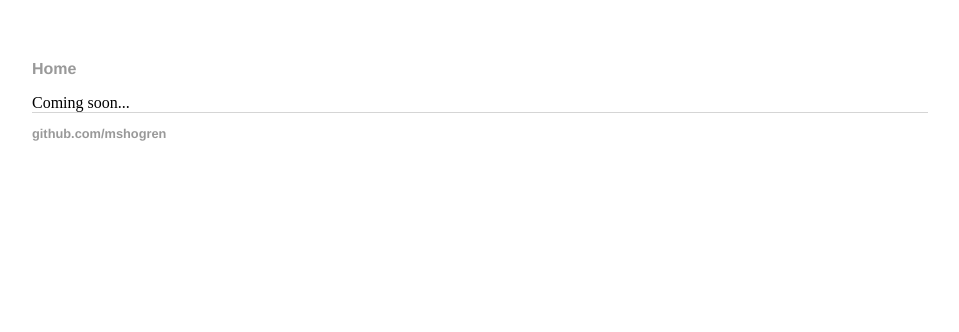
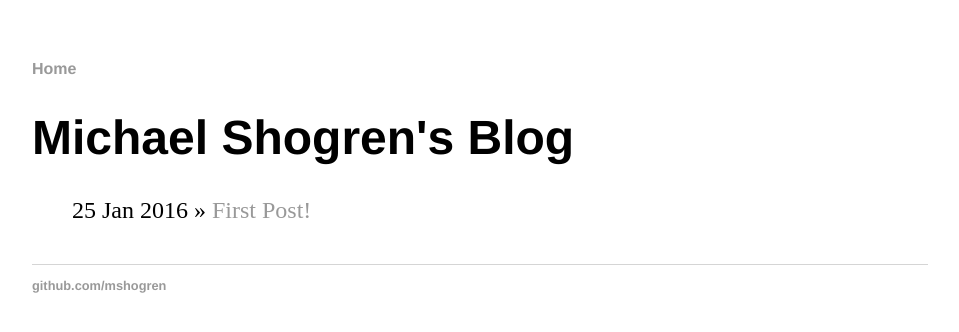
Before and after one commit to mshogren/mshogren.github.io, a Jekyll site: the page built from index.html, in a window 1280 px wide. Shown: the top 332 px of the page, without its empty margins (160-1119 px from the left). Built offline with Jekyll 4.4.1, drawn with Linux system fonts in a browser that asks for light colours.

Commit message:
Added posts to home page

```diff
--- a/index.html
+++ b/index.html
@@ -2,6 +2,10 @@
 layout: default
 title: Michael Shogren's Blog
 ---
-<div class="blurb">
-	Coming soon...
-</div><!-- /.blurb -->
+<h1>{{ page.title }}</h1>
+<ul class="posts">
+
+  {% for post in site.posts %}
+    <li><span>{{ post.date | date_to_string }}</span> » <a href="{{ post.url }}" title="{{ post.title }}">{{ post.title }}</a></li>
+  {% endfor %}
+</ul>
```
